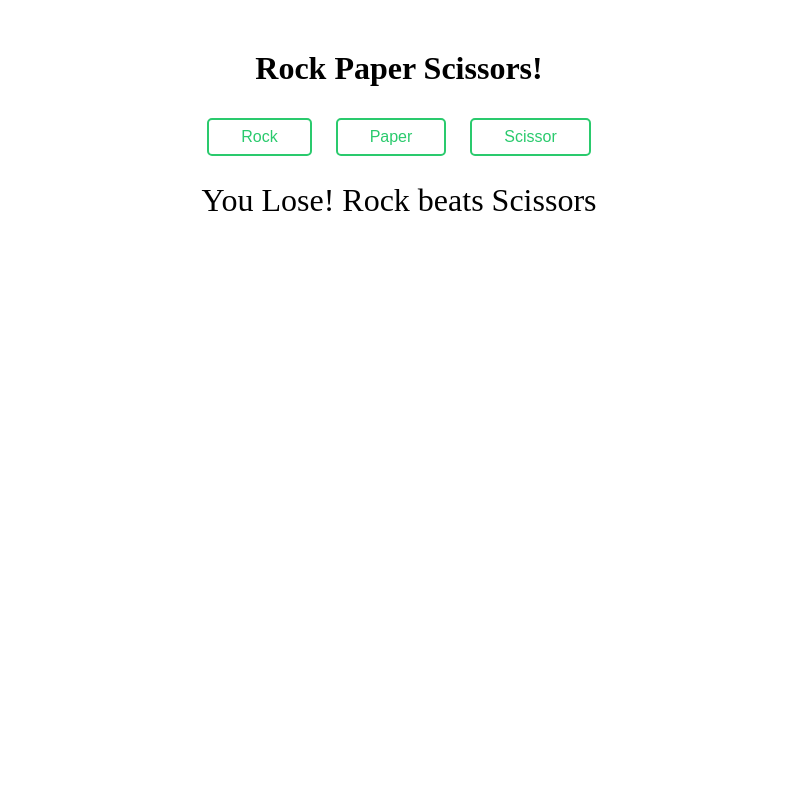
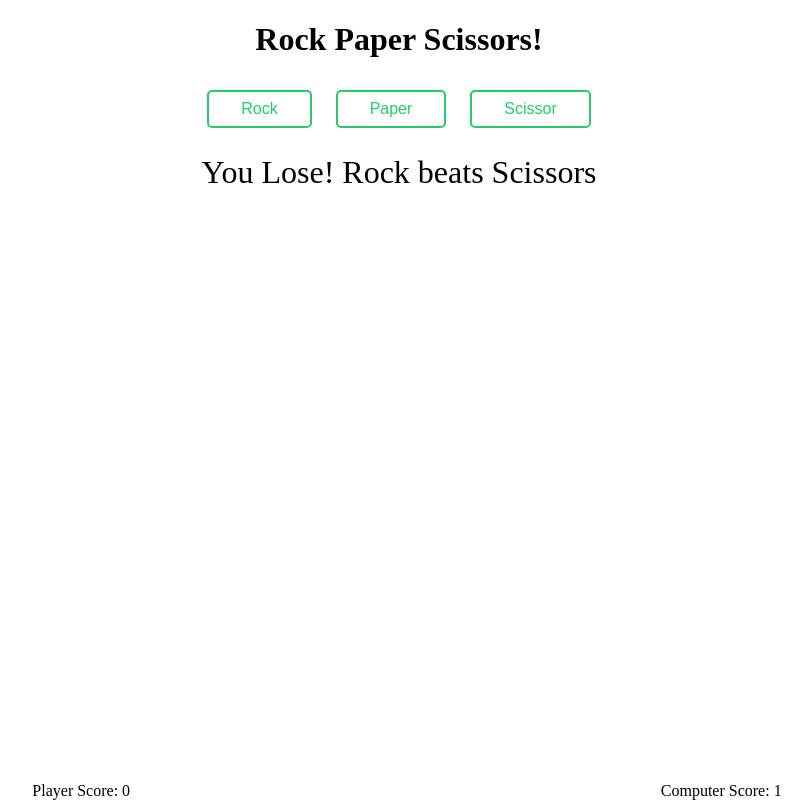
Before and after one commit to BlasterOverlord/RockPaperScissors, a plain HTML site: page index.html in a window 1280 px wide. Both pictures are taken after a click on the element "Rock Paper Scissor". Shown: the whole page, without its empty margins (241-1053 px from the left). Drawn offline with Linux system fonts and the light colour scheme.

Commit message:
added scores in the footer

```diff
--- a/index.html
+++ b/index.html
@@ -18,6 +18,15 @@
 
         <div id="result"></div>
 
+        <div id="hand">
+            <img id="playerImg" src="">
+            <img id="compImg" src="">
+        </div>
+
+        <footer>
+            <div id="pScore">Player Score: 0</div>
+            <div id="cScore">Computer Score: 0</div>
+        </footer>
 
     </body>
 </html>
--- a/script.js
+++ b/script.js
@@ -41,6 +41,9 @@ function playRound(playerSelection, computerSelection) {
 let playerSelection;
 let computerSelection;
 const btn = document.querySelector(".btns");
+let res = document.querySelector("#result");
+let pScore = document.querySelector("#pScore");
+let cScore = document.querySelector("#cScore");
 
 btn.addEventListener("click", (event) => {
 
@@ -58,7 +61,8 @@ btn.addEventListener("click", (event) => {
             computerSelection = getComputerChoice();
     }
     let result = playRound(playerSelection, computerSelection);
+    res.textContent = result;
 
-    let res = document.querySelector("#result");
-    res.textContent = result;
+    pScore.innerHTML = "Player Score: " + playerScore;
+    cScore.innerHTML = "Computer Score: " + computerScore;
 })
--- a/styles.css
+++ b/styles.css
@@ -1,6 +1,5 @@
 body {
     text-align: center;
-    margin: 50px 10px;
 }
 
 button {
@@ -22,3 +21,16 @@ button:hover {
     font-size: 32px;
     margin: 16px 0px;
 }
+
+footer {
+    display: flex;
+    justify-content: space-around;
+    position: fixed;
+    bottom: 0;
+    width: 100%;
+}
+
+#hand {
+    display: flex;
+    justify-content: space-around;
+}
```
Also changed, not shown: images/Paper.png (added), images/Rock.png (added), images/Scissors.png (added). Lines whose indentation alone changed are shown as unchanged.
